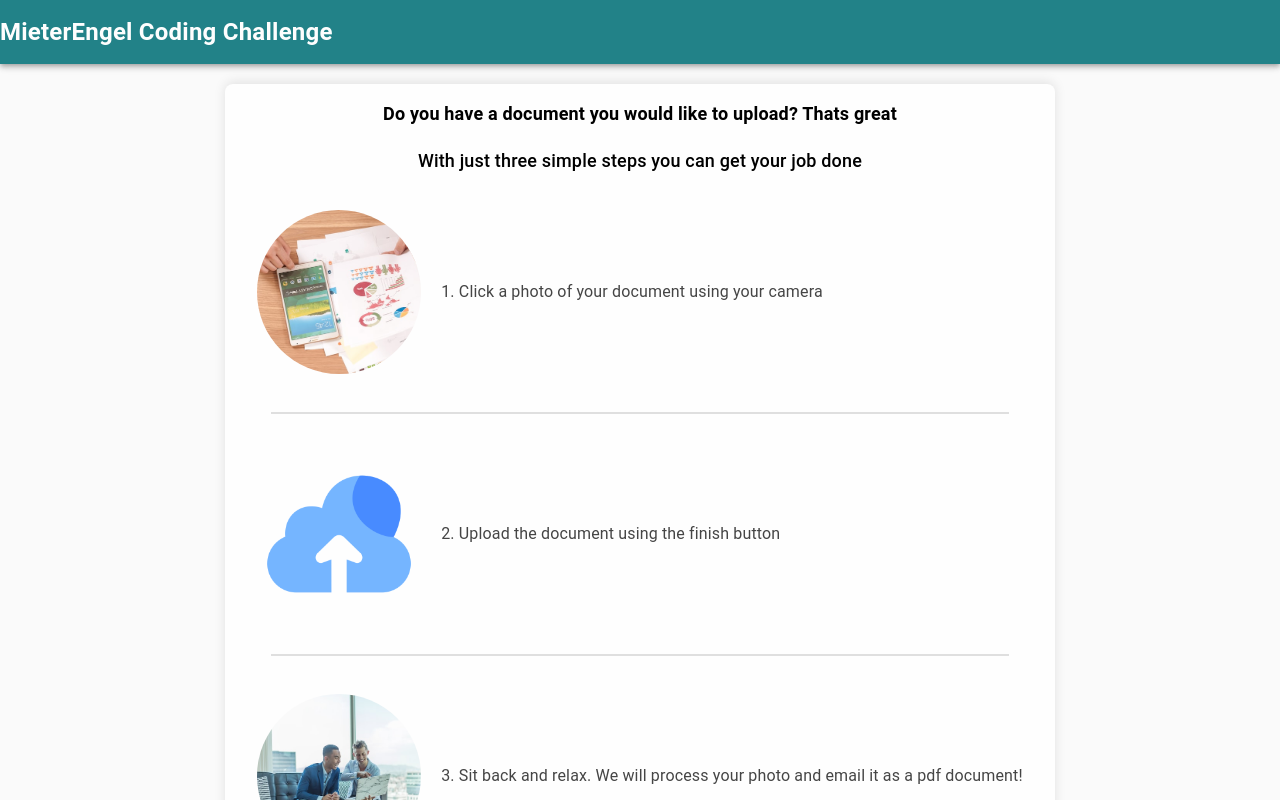
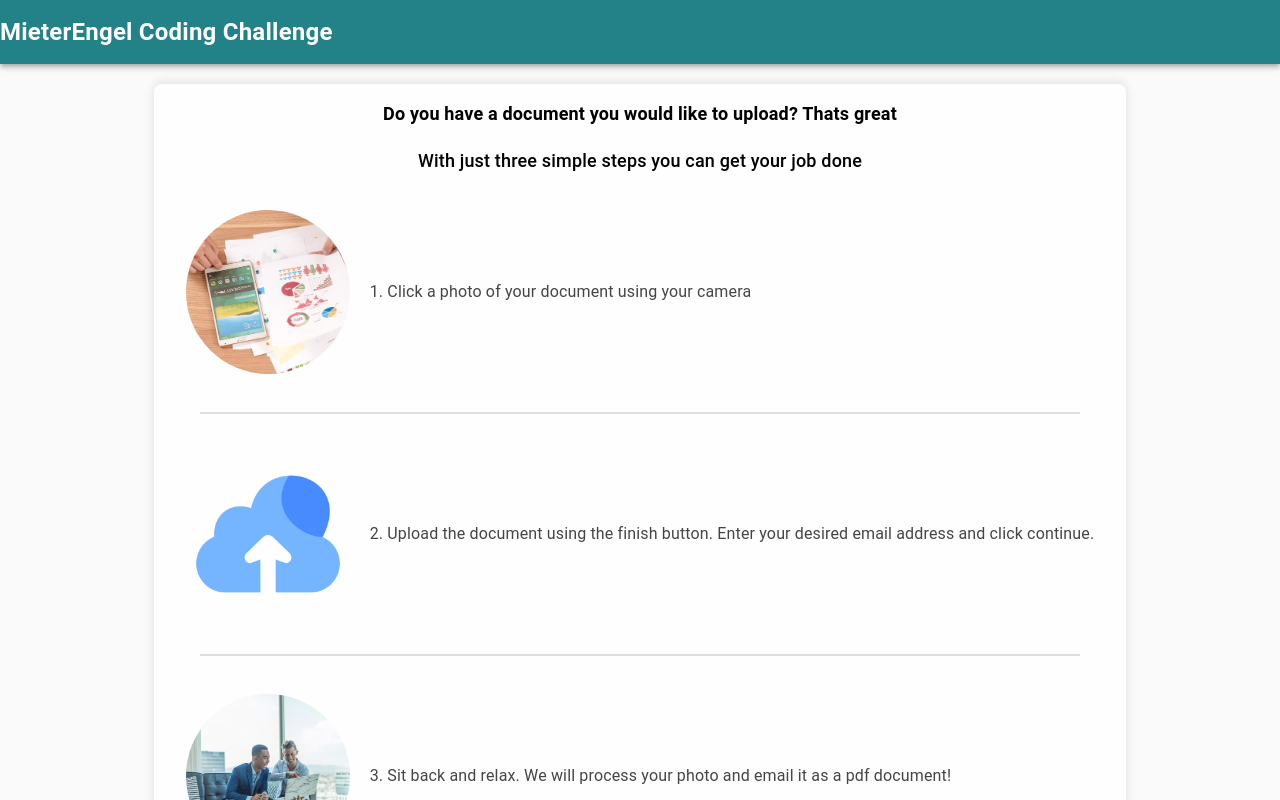
Before and after one commit to Kasheesh-PrabhuDesai/camera-app, a React (Create React App) app: page / in a window 1280 px wide. Shown: the top 800 px of the page. Built offline with nearby package versions, Linux system fonts and the light colour scheme.

Commit message:
REFACTORED step 2 text in home page component

```diff
--- a/src/components/HomePage/index.tsx
+++ b/src/components/HomePage/index.tsx
@@ -117,7 +117,8 @@ const Home = () => {
                 </ListItemAvatar>
                 <ListItemText className={classes.avatarText}>
                   <Typography className={classes.cameraSubTitle}>
-                    2. Upload the document using the finish button
+                    2. Upload the document using the finish button. Enter your
+                    desired email address and click continue.
                   </Typography>
                 </ListItemText>
               </ListItem>
```
